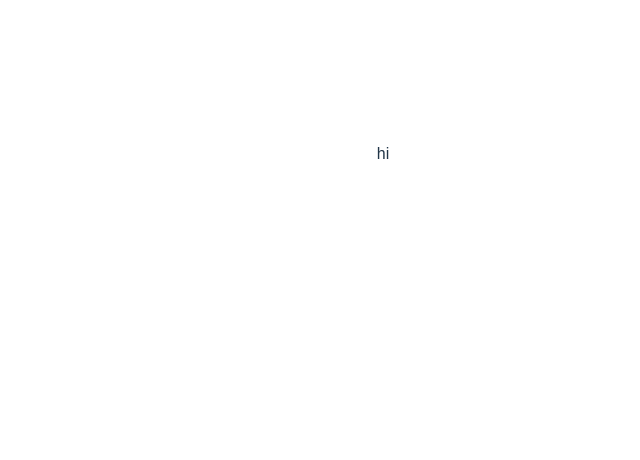
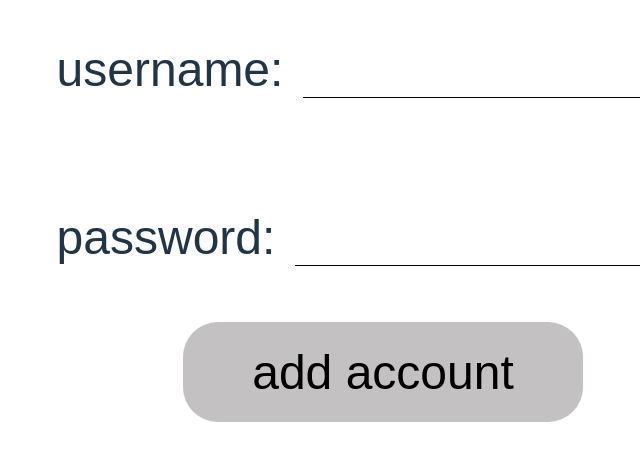
Before and after one commit to s6hib/CSC-307-To-Do-App, a React (Vite) app in the folder packages/react-frontend/: page /createaccount in a window 1280 px wide. Shown: the part 246-706 px from the top of the page, without its empty margins (257-897 px from the left). Built offline with nearby package versions, Linux system fonts and the light colour scheme; a web font is replaced by a local one.

Commit message:
frontend login testing

```diff
--- a/packages/react-frontend/src/css/LoginPage.css
+++ b/packages/react-frontend/src/css/LoginPage.css
@@ -1,12 +1,9 @@
-.loginpage-loginContainer {
+.loginpage-login-container {
   position: flex;
-  top: 20%;
-  left: 30%;
 }
 
 .loginpage-username-password {
   display: flex;
-  flex-wrap: wrap;
   align-items: baseline;
   gap: 20px;
   font-size: 3rem;
--- a/packages/react-frontend/src/pages/CreateAccountPage.jsx
+++ b/packages/react-frontend/src/pages/CreateAccountPage.jsx
@@ -1,5 +1,25 @@
+import "../css/LoginPage.css";
+
 function CreateAccount() {
-  return <div>hi</div>;
+  return (
+    <>
+      <div className="loginpage-login-container">
+        <div className="loginpage-username-password">
+          <p>username: </p>
+          <input type="text" className="loginpage-input" />
+        </div>
+        <div className="loginpage-username-password">
+          <p>password: </p>
+          <input type="text" className="loginpage-input" />
+        </div>
+        <div className="loginpage-buttons">
+          <button className="loginpage-button">
+            add account
+          </button>
+        </div>
+      </div>
+    </>
+  );
 }
 
 export default CreateAccount;
--- a/packages/react-frontend/src/pages/LoginPage.jsx
+++ b/packages/react-frontend/src/pages/LoginPage.jsx
@@ -1,21 +1,70 @@
 import { Link } from "react-router-dom";
+import { useState } from "react";
 
 import "../css/LoginPage.css";
 
 function LoginPage() {
+  const [username, setUsername] = useState("");
+  const [password, setPassword] = useState("");
+  const [error, setError] = useState("");
+
+  const handleSubmit = async (e) => {
+    e.preventDefault();
+
+    const res = await fetch("/api/login", {
+      method: "POST",
+      headers: { "Content-Type": "application/json" },
+      body: JSON.stringify({ username, password }),
+      credentials: "include"
+    });
+    const text = await res.text();
+    console.log("Raw response text:", text);
+    console.log("Status code:", res.status);
+
+    if (!res.ok) {
+      setError("Invalid username or password");
+      return;
+    }
+
+    const data = JSON.parse(text);
+    localStorage.setItem("token", data.token);
+
+    if (!data.user) {
+      console.error("❌ No user returned from backend");
+      alert("Login failed: No user info received");
+      return;
+    }
+  };
+
   return (
     <>
       <div className="loginpage-login-container">
+        <form onSubmit={handleSubmit}>
           <div className="loginpage-username-password">
             <p>username: </p>
-          <input type="text" className="loginpage-input" />
+            <input
+              type="text"
+              className="loginpage-input"
+              value={username}
+              onChange={(e) => setUsername(e.target.value)}
+              required
+            />
           </div>
           <div className="loginpage-username-password">
             <p>password: </p>
-          <input type="text" className="loginpage-input" />
+            <input
+              type="password"
+              className="loginpage-input"
+              value={password}
+              onChange={(e) => setPassword(e.target.value)}
+              required
+            />
           </div>
+        </form>
         <div className="loginpage-buttons">
-          <button className="loginpage-button">login</button>
+          <button type="submit" className="loginpage-button">
+            login
+          </button>
           <Link
             to="/createaccount"
             className="loginpage-button"
```
Lines whose indentation alone changed are shown as unchanged.
